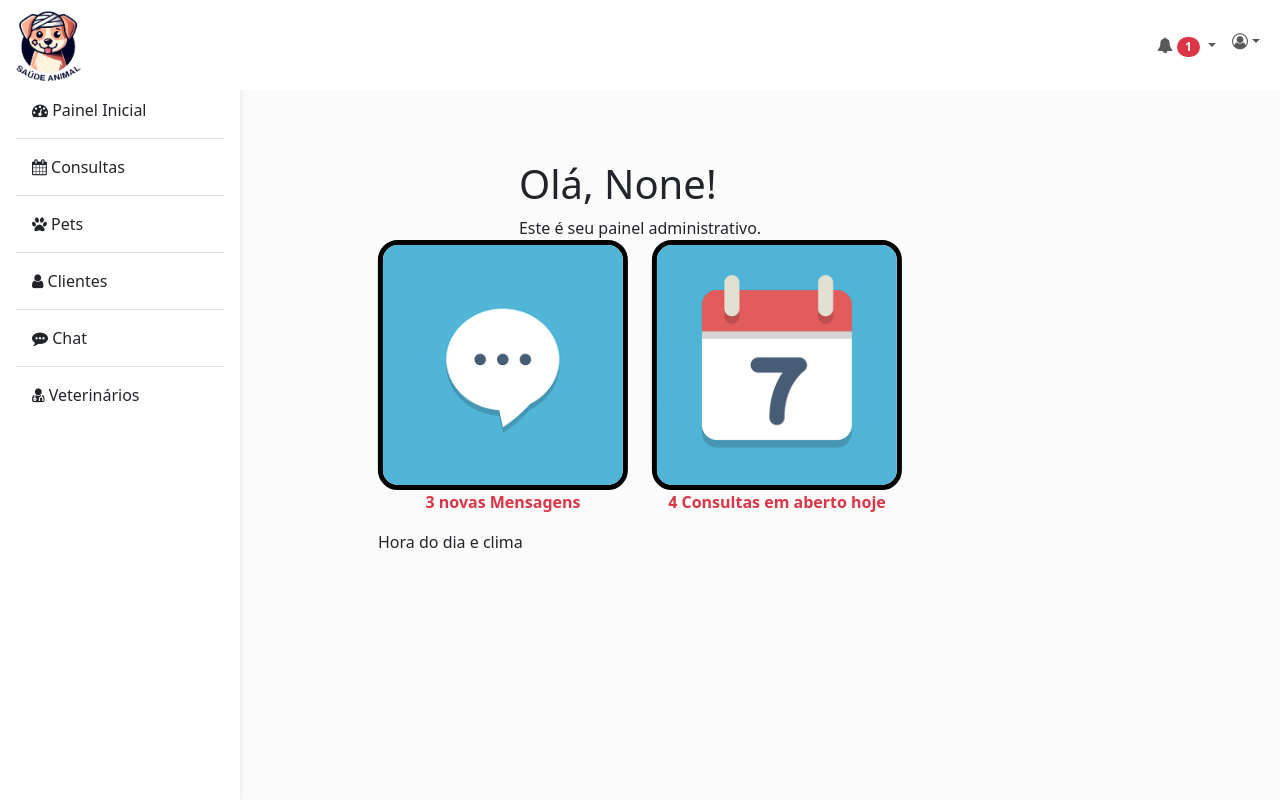
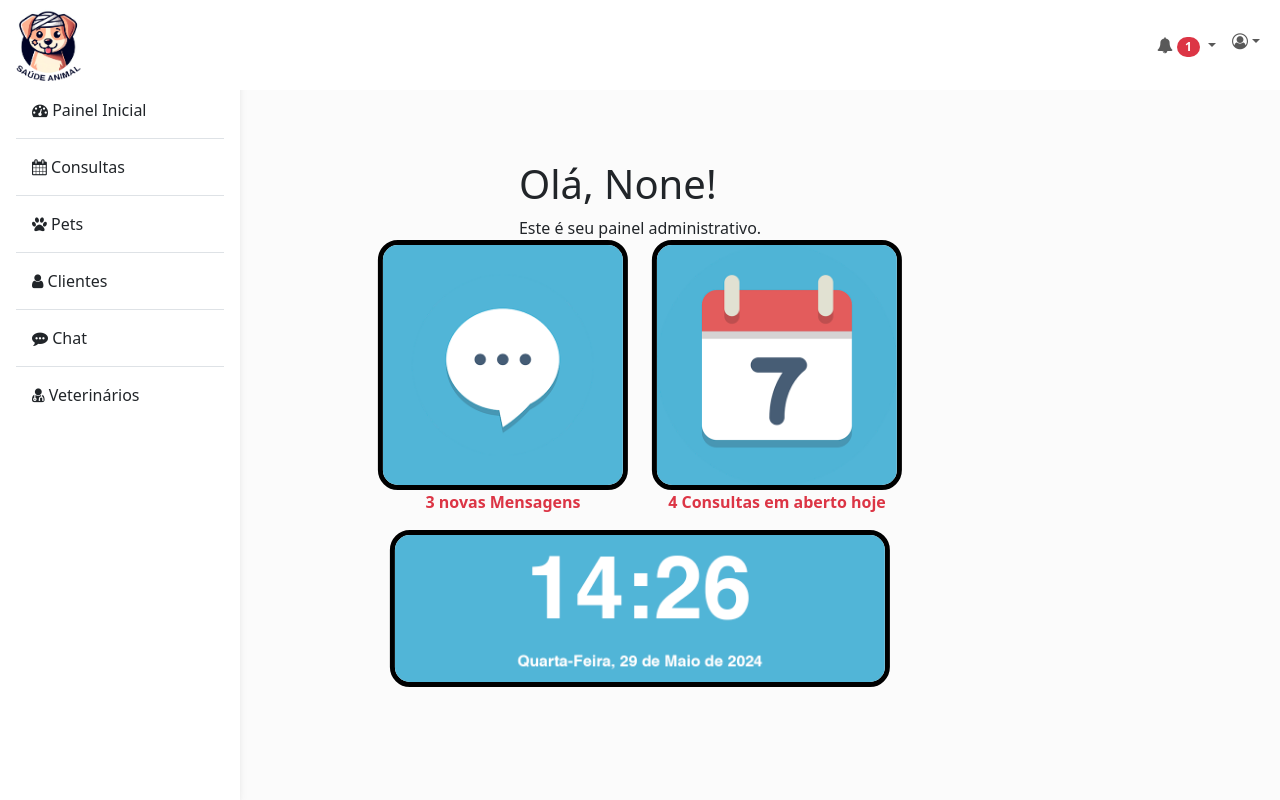
Before and after one commit to JoaoVictorCRP/ihc-clinica-veterinaria, a Flask app: page /painel-administrativo in a window 1280 px wide. Run offline with Flask 3, Linux system fonts and the light colour scheme.

Commit message:
painel inicial com relogio

```diff
--- a/templates/adm-painel.html
+++ b/templates/adm-painel.html
@@ -22,19 +22,23 @@
             <div class="row">
 
             <div class="col" >
+                <a href="#" style="text-decoration: none;">
                   <img src="./static/images/painel-adm/chat-b.png" width="250px" style="border: solid black 5px; border-radius:20px">
                   <p class="text-center text-danger"> <strong>3 novas Mensagens</strong> </p>
+                </a>
             </div>
 
               <div class="col">
+                <a href="#" style="text-decoration: none;">
                     <img src="./static/images/painel-adm/consulta-b.png" width="250px" style="border: solid black 5px; border-radius:20px">
                     <p class="text-center text-danger"> <strong>4 Consultas em aberto hoje</strong> </p>
+                </a>
              </div>
 
             </div>
             <div class="row">
-              <div class="col">
-                Hora do dia e clima
+              <div class="col text-center">
+                <img src="./static/images/painel-adm/relogio.png" width="500px"  style="border: solid black 5px; border-radius:20px">
               </div>
             </div>
           </div>
```
Also changed, not shown: static/images/painel-adm/Relogio.png (added). Lines whose indentation alone changed are shown as unchanged.
